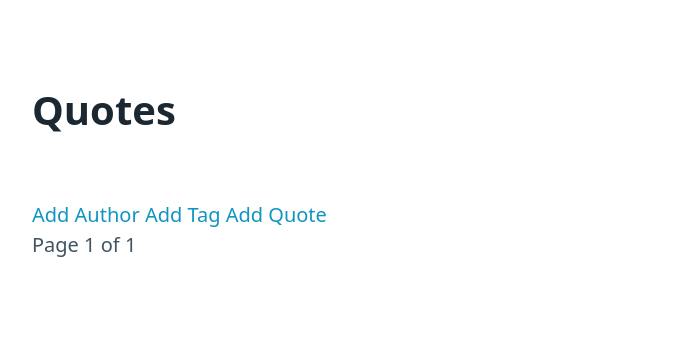
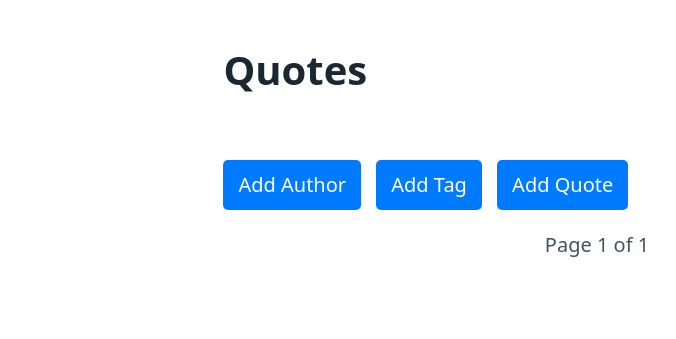
Before and after one commit to alex-nuclearboy/goit-python-web-hw10, a Django app: page /quotesapp/ in a window 1280 px wide. Shown: the top 339 px of the page, without its empty margins (43-719 px from the left). Run offline with Django 5.2, Linux system fonts and the light colour scheme; data that the repository does not hold is empty.

Commit message:
Add styles for the main page

```diff
--- a/quotes_project/quotesapp/static/style.css
+++ b/quotes_project/quotesapp/static/style.css
@@ -5,3 +5,61 @@
 .alert-success {
     color: green;
 }
+
+.container {
+    width: 80%;
+    margin: auto;
+    padding: 20px;
+}
+
+.actions {
+    margin-bottom: 20px;
+}
+
+.btn {
+    display: inline-block;
+    padding: 10px 15px;
+    margin-right: 10px;
+    border: none;
+    border-radius: 5px;
+    background-color: #007bff;
+    color: white;
+    text-decoration: none;
+    cursor: pointer;
+}
+
+.btn-primary {
+    background-color: #007bff;
+}
+
+.btn-secondary {
+    background-color: #6c757d;
+}
+
+.btn-outline {
+    background-color: transparent;
+    border: 1px solid #007bff;
+    color: #007bff;
+}
+
+.quote {
+    margin-bottom: 20px;
+    padding: 15px;
+    border-bottom: 2px solid #eee;
+}
+
+.tag {
+    background-color: #f1f1f1;
+    border-radius: 3px;
+    padding: 5px;
+    margin-right: 5px;
+}
+
+.pagination {
+    margin-top: 20px;
+    text-align: center;
+}
+
+.current-page {
+    margin: 0 15px;
+}
```
